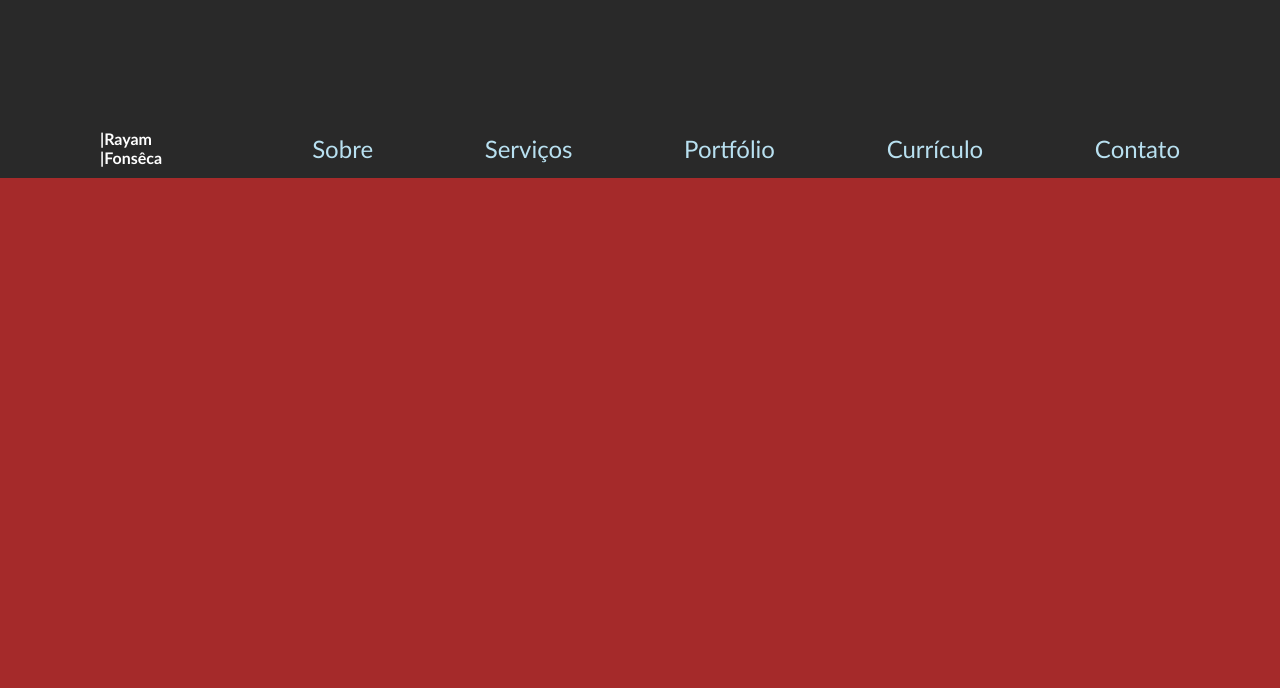
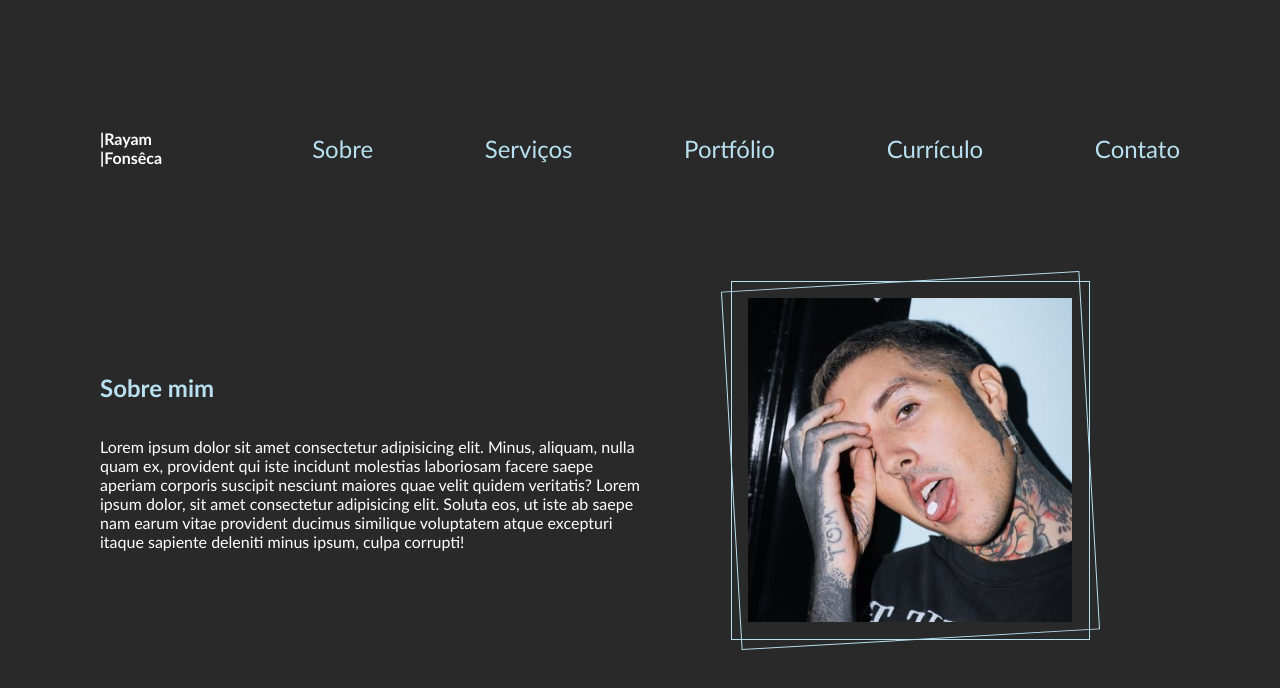
Before and after one commit to VoupraSP/portf-lio, a plain HTML site: page index.html in a window 1280 px wide. Shown: the part 622-1310 px from the top of the page. Drawn offline with nearby package versions, Linux system fonts and the light colour scheme.

Commit message:
add secAbout

```diff
--- a/index.html
+++ b/index.html
@@ -14,7 +14,7 @@
             <div class="header-container">
                 <h2> |Rayam<br>|Fonsêca</h2>
                 <p>Hi,</p>
-                <h1>Welcome to the BMTH</h1>
+                <h1 class="lighth1">Welcome to the BMTH</h1>
                 <p>Lorem ipsum dolor sit amet consectetur adipisicing elit. Provident omnis cupiditate minima aspernatur quidem exercitationem impedit, ipsam numquam dignissimos! Veniam corrupti temporibus maxime saepe veritatis unde minima ut laudantium hic!</p>
                 <button>Entre em contato</button>
             </div>
@@ -31,8 +31,16 @@
             </ul>
         </nav>
 
-        <section>
-
+        <section class="about">
+            <div class="about-container">
+                <h1 class="lighth1">Sobre mim</h1>
+                <p>Lorem ipsum dolor sit amet consectetur adipisicing elit. Minus, aliquam, nulla quam ex, provident qui iste incidunt molestias laboriosam facere saepe aperiam corporis suscipit nesciunt maiores quae velit quidem veritatis? Lorem ipsum dolor, sit amet consectetur adipisicing elit. Soluta eos, ut iste ab saepe nam earum vitae provident ducimus similique voluptatem atque excepturi itaque sapiente deleniti minus ipsum, culpa corrupti!</p>
+            </div>
+            <div class="img-container">
+                <img src="/olie.jpg" alt="BMTH">
+                <div class="lines"></div>
+                <div class="lines"></div>
+            </div>
         </section>
 
 
--- a/style.css
+++ b/style.css
@@ -42,7 +42,7 @@ body {
     color: var(--lightgreen);
 }
 
-.container header .header-container h1 {
+.container header .header-container .lighth1 {
     color: var(--lightviolet);
 }
 
@@ -99,11 +99,66 @@ body {
     transition: 0.3s;
 }
 
+.container .about {
+    display: flex;
+    margin: 120px 0;
+    padding: 0px 100px;
+}
 
-.container section {
-    height: 1800px;
-    background: brown;
+.container .about .about-container {
+    width: 50%;
+    display: flex;
+    flex-direction: column;
+    justify-content: center;
 }
+
+.container .about .about-container .lighth1 {
+    color: var(--lightgreen);
+}
+
+.container .about .about-container p {
+    color: white;
+}
+
+.container .about .img-container {
+    width: 50%;
+    display: flex;
+    justify-content: center;
+    align-items: center;
+    position: relative;
+}
+
+.container .about .img-container img {
+    width: 60%;
+    height: 100%;
+}
+
+.container .about .img-container .lines {
+    width: calc(60% + 35px);
+    height: calc(100% + 35px);
+    border: 1px solid var(--lightgreen);
+    position: absolute;
+}
+
+.lines:nth-child(2) {
+    transform: rotate(-3.3deg);
+    border: 2px solid blueviolet;
+}
+
+
+
+
+
+
+
+
+
+
+
+
+
+
+
 
 
 /* RESPONSIVIDADE */
```
Also changed, not shown: olie.jpg (added).
